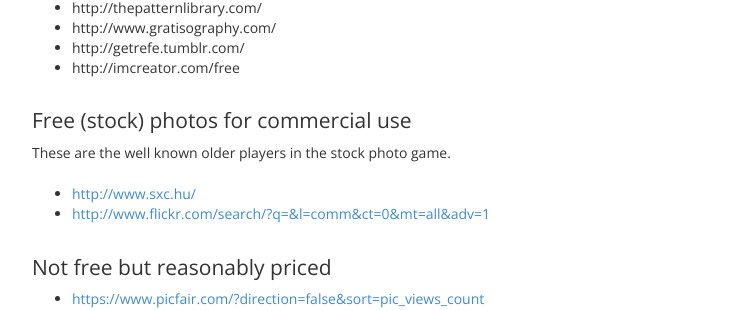
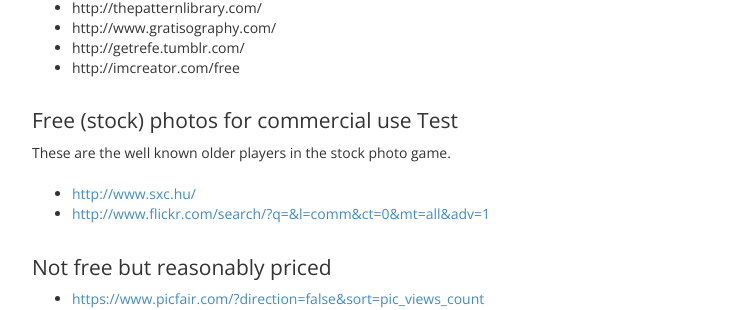
Before and after one commit to jnkwrych/jnkwrych.github.io, a Jekyll site: the page built from _posts/2014-01-30-free-high-quality-stockphoto-sites.md, in a window 1280 px wide. Shown: the part 1342-1652 px from the top of the page, without its empty margins (258-1001 px from the left). Built offline with Jekyll 4.4.1, drawn with Linux system fonts in a browser that asks for light colours; comment, search, counter and statistics services are not loaded.

Commit message:
Update 2014-01-30-free-high-quality-stockphoto-sites.md

```diff
--- a/_posts/2014-01-30-free-high-quality-stockphoto-sites.md
+++ b/_posts/2014-01-30-free-high-quality-stockphoto-sites.md
@@ -28,7 +28,7 @@
 * http://imcreator.com/free
 
 
-<h2>Free (stock) photos for commercial use</h2>
+<h2>Free (stock) photos for commercial use Test</h2>
 These are the well known older players in the stock photo game.
 
 * <a href="http://www.sxc.hu/" target="_blank">http://www.sxc.hu/</a>
```
